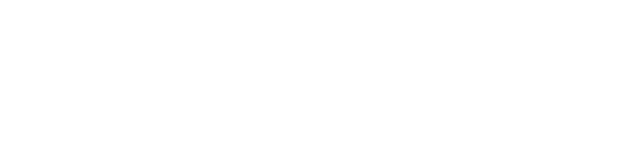
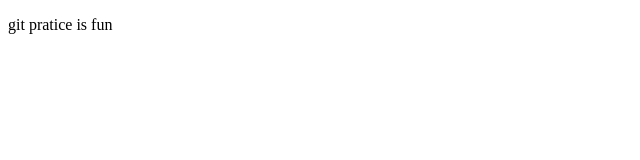
Before and after one commit to 16navigabraham/gitpratice, a plain HTML site: page test.html in a window 1280 px wide. Shown: the whole page, without its empty margins (0-640 px from the left). Drawn offline with Linux system fonts and the light colour scheme.

Commit message:
Update test.html
Co-Authored-By: Qasim Rokeeb <117784021+Qasim-Rokeeb@users.noreply.github.com>
Co-Authored-By: Spagero767 <217267938+spagero767@users.noreply.github.com>

```diff
--- a/test.html
+++ b/test.html
@@ -5,6 +5,6 @@
     <title>git praticev</title>
 </head>
 <body>
-
+    <p>git pratice is fun</p>
 </body>
 </html>
```
